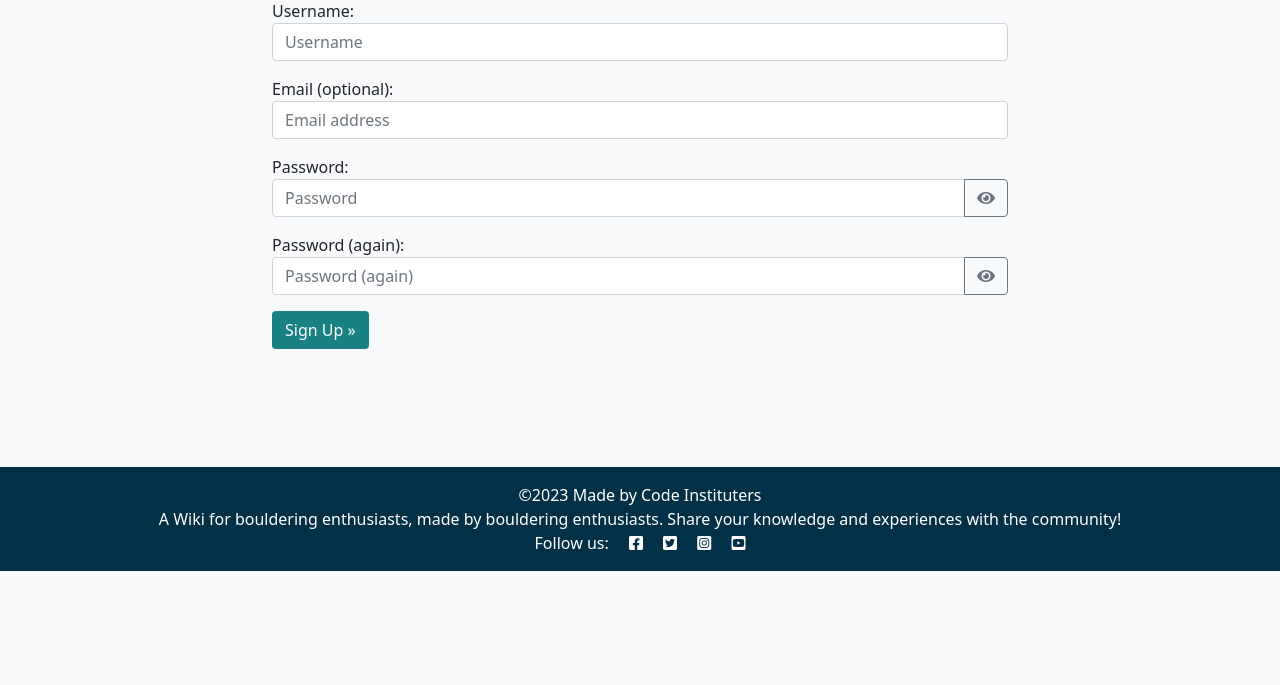
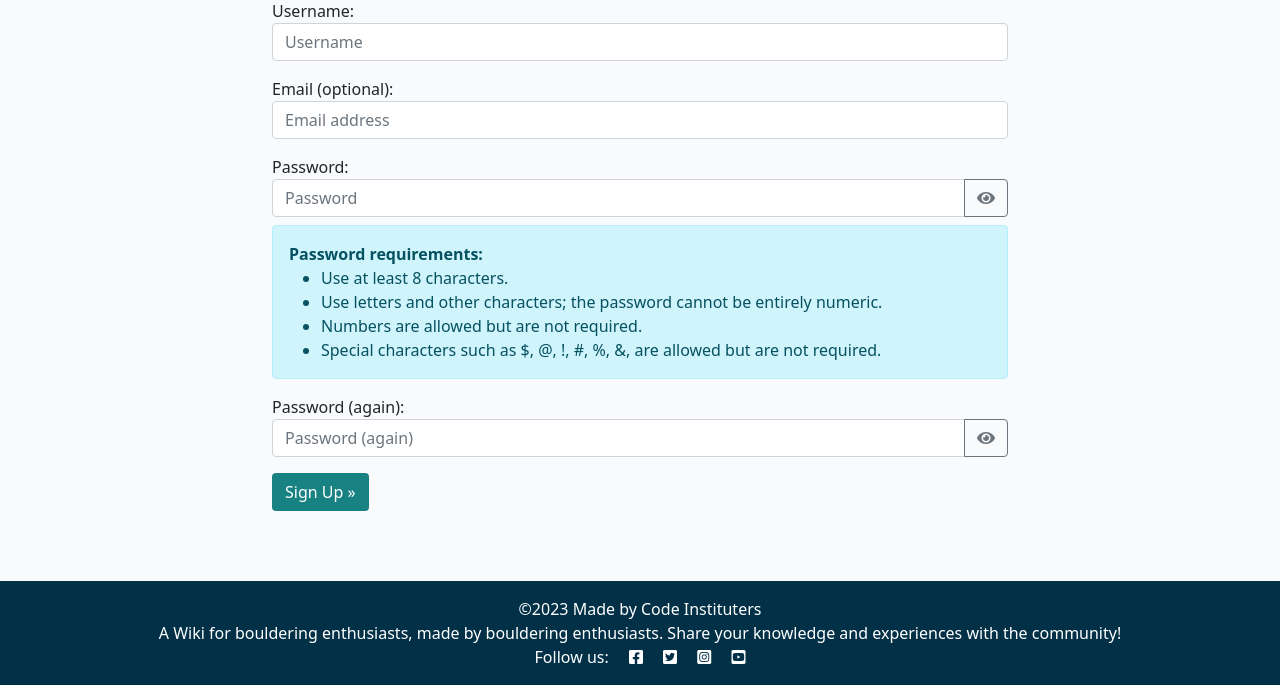
Before and after one commit to Zealous242/love-bouldering-2, a Django app: page /accounts/signup/ in a window 1280 px wide. Shown: the part 229-914 px from the top of the page. Before the commit the page ends 800 px from the top, so only its background shows below. Run offline with Django 4.2, Linux system fonts and the light colour scheme.

Commit message:
On the 'Registration' page, add text below password field to describe how long a password needs to be and what characters it needs

```diff
--- a/templates/account/signup.html
+++ b/templates/account/signup.html
@@ -47,6 +47,15 @@
               title="Show password" aria-pressed="false">
               <i class="fas fa-eye" aria-hidden="true"></i>
             </button>
+          </div>
+          <div class="alert alert-info mt-2 mb-2" role="note">
+            <strong>Password requirements:</strong>
+            <ul class="mb-0">
+              <li>Use at least 8 characters.</li>
+              <li>Use letters and other characters; the password cannot be entirely numeric.</li>
+              <li>Numbers are allowed but are not required.</li>
+              <li>Special characters such as <bold>$</bold>, <bold>@</bold>, <bold>!</bold>, <bold>#</bold>, <bold>%</bold>, <bold>&</bold>, are allowed but are not required.</li>
+            </ul>
           </div>
           {{ form.password1.errors }}
         </div>
```
